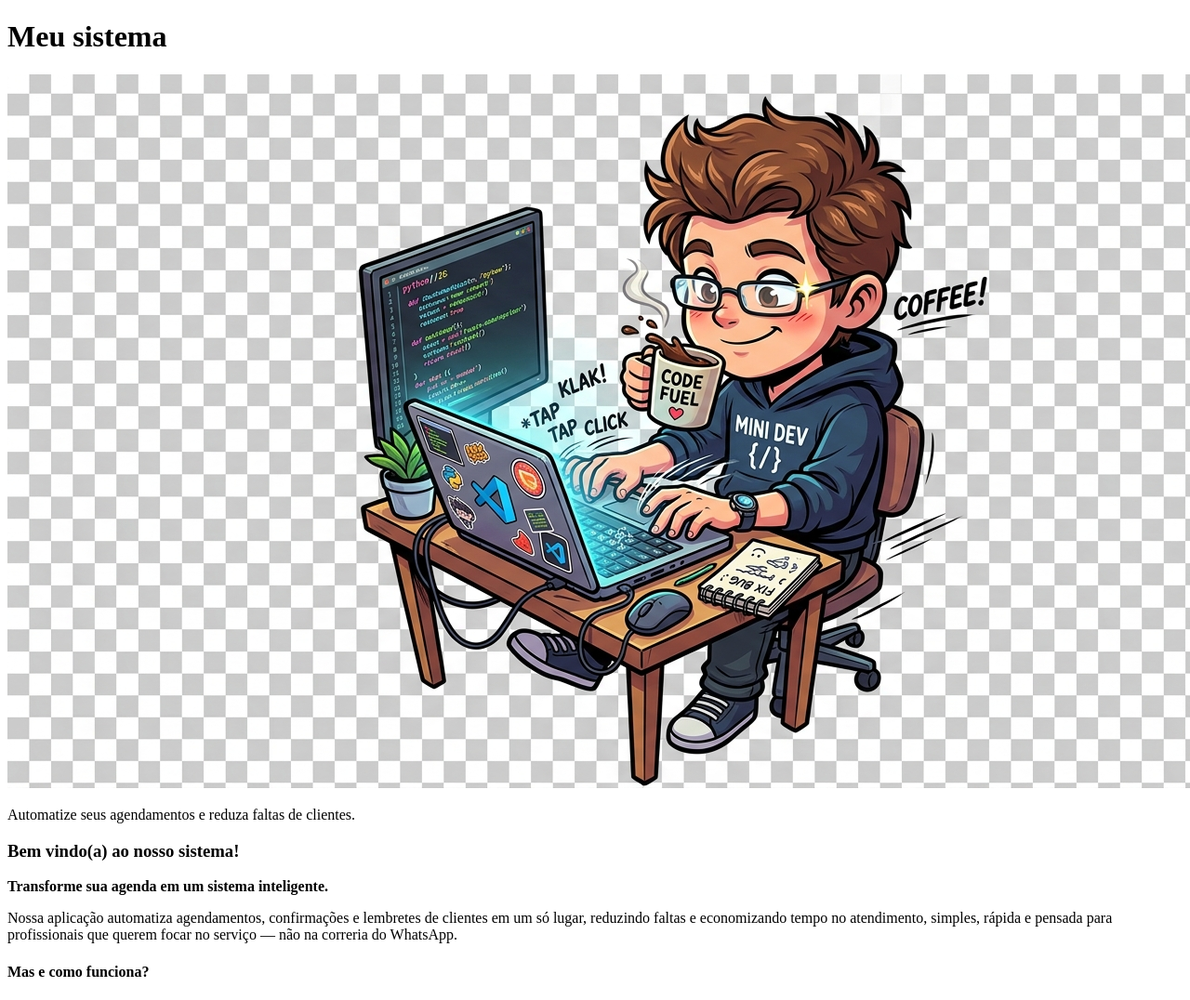
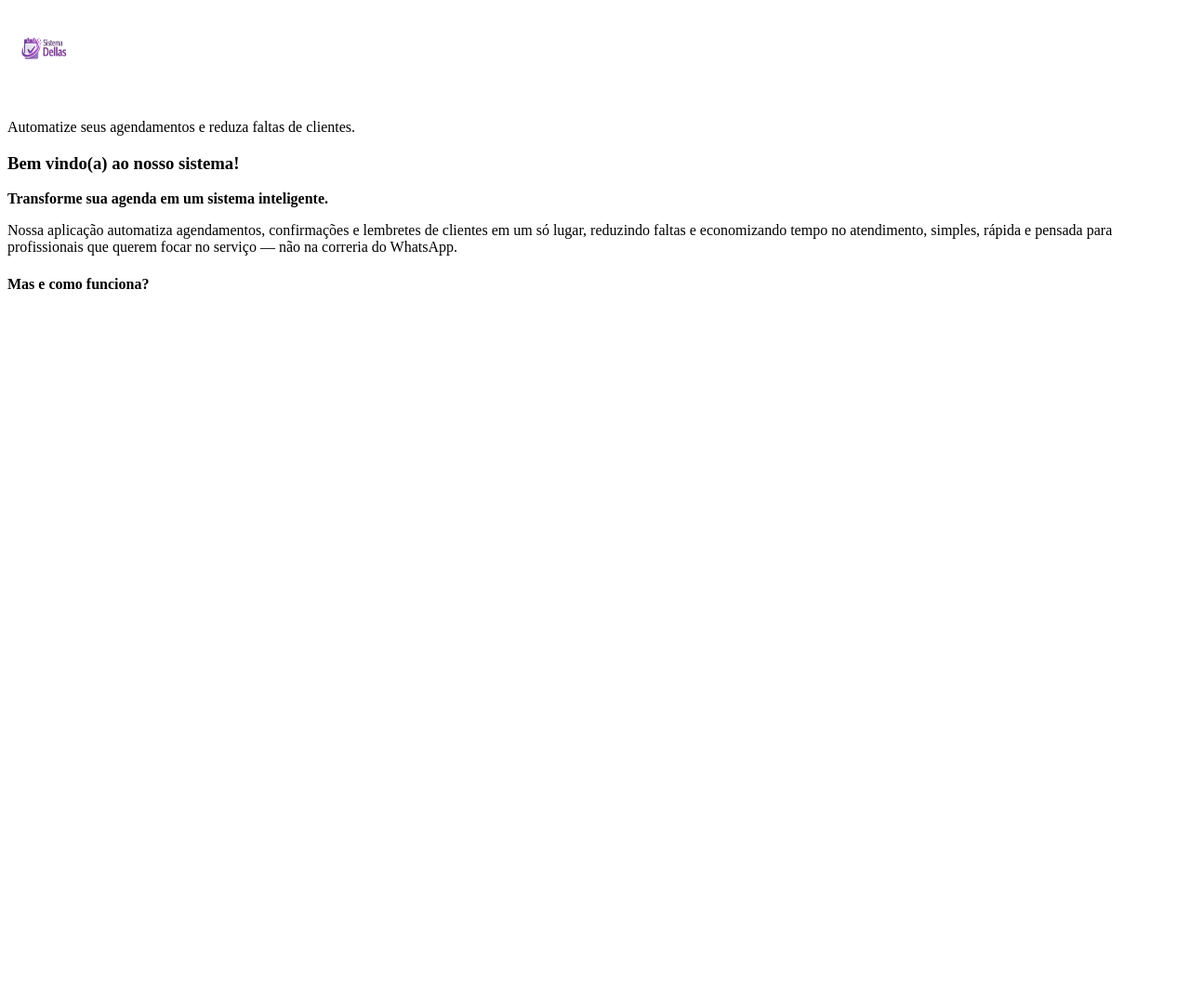
Before and after one commit to nathalidev/estudos_python, a Flask app: page / in a window 1280 px wide; the page is wider, and only the part inside the window is pictured. Shown: that part at 93% size. After the commit the page ends 311 px from the top of that part, so only its background shows below. Run offline with Flask 3, Linux system fonts and the light colour scheme.

Commit message:
adiciona estilo para o logo do sistema e atualiza o HTML para incluir o CSS

```diff
--- /dev/null
+++ b/projeto_pratica/static/css/style.css
@@ -0,0 +1,4 @@
+#logo-sistema{
+    width: 100px;
+    height: 100px;
+}
--- a/projeto_pratica/templates/index.html
+++ b/projeto_pratica/templates/index.html
@@ -4,11 +4,11 @@
     <meta charset="UTF-8">
     <meta name="viewport" content="width=device-width, initial-scale=1.0">
     <title>Meu sistema</title>
+    <link rel="stylesheet" href="{{ url_for('static', filename='css/style.css') }}">
 </head>
 <body>
 
     <header>
-        <h1>Meu sistema</h1>
         <img id="logo-sistema" src="{{ url_for('static', filename='images/logo_app.png') }}" alt="Logo do sistema">
         <p>Automatize seus agendamentos e reduza faltas de clientes.</p>
     </header>
```
Also changed, not shown: projeto_pratica/static/images/logo_app.png.
